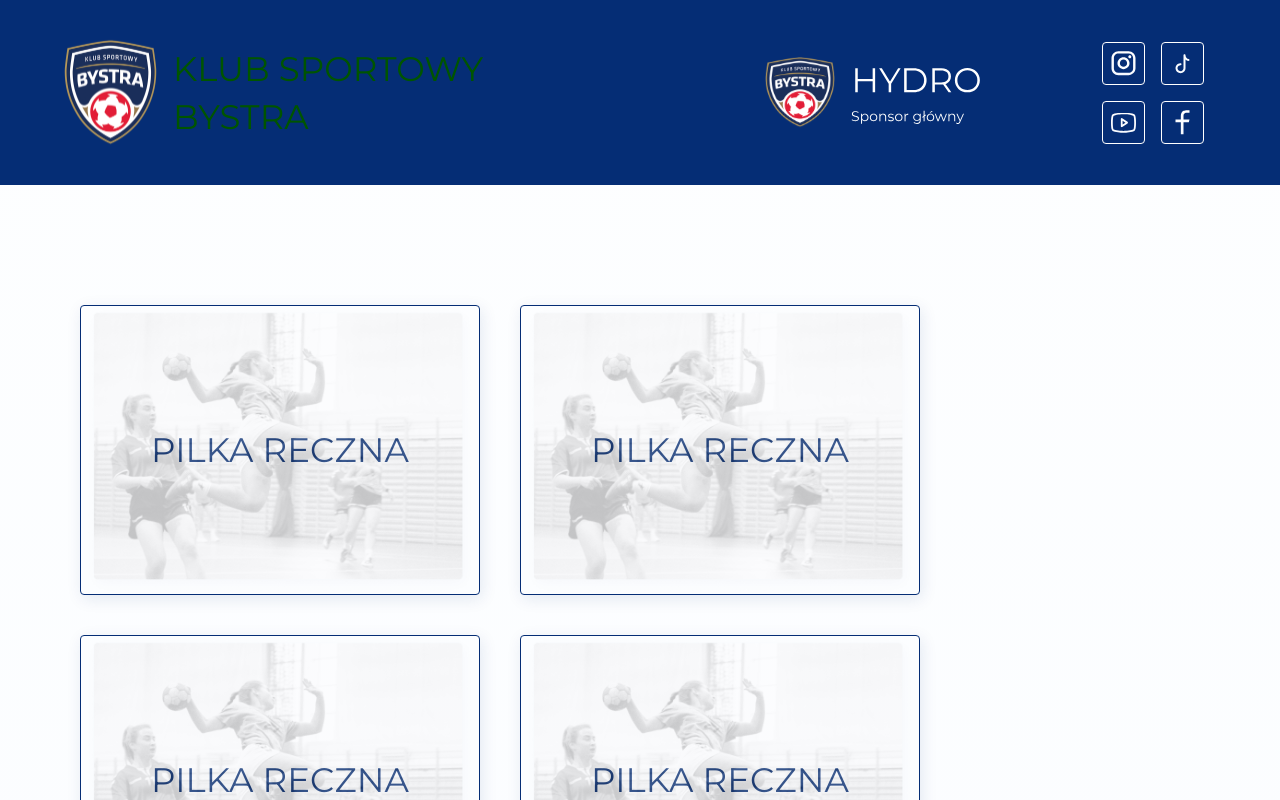
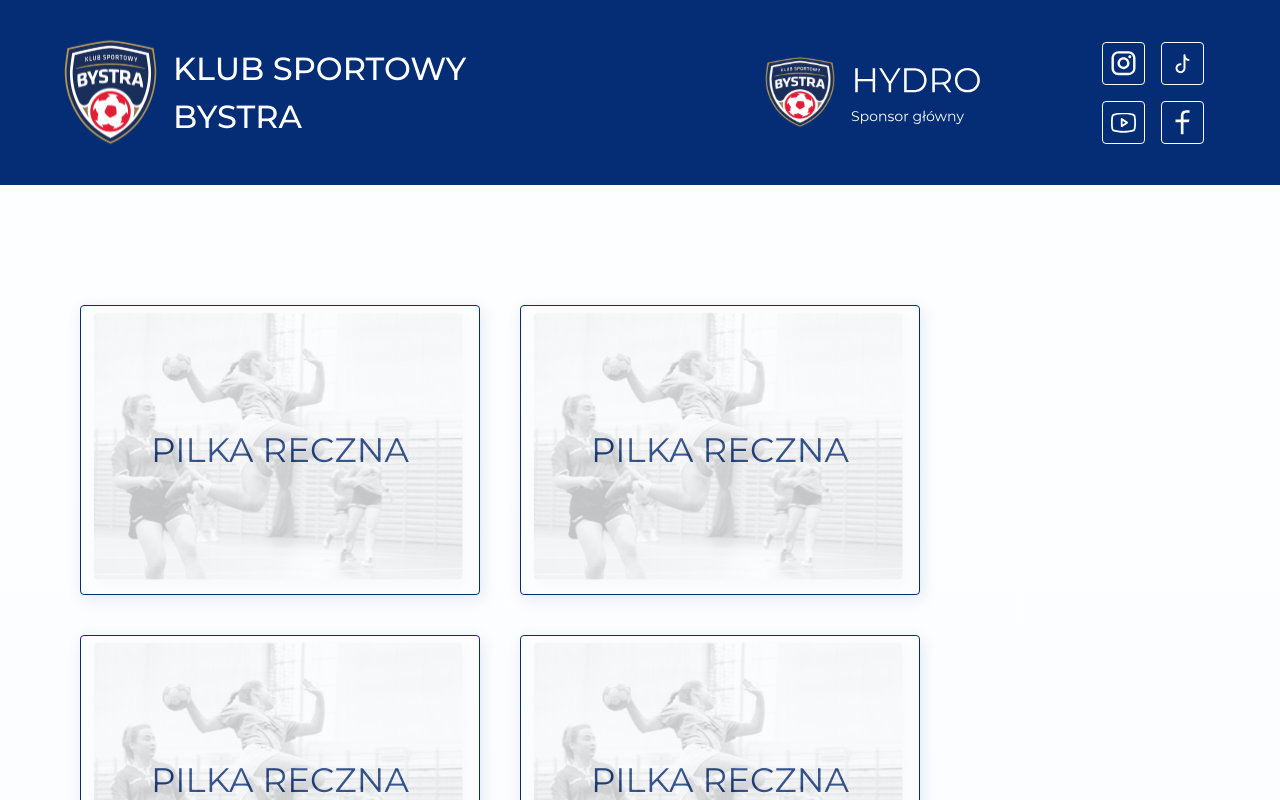
Before and after one commit to marbolba/ks-bystra, a React (Vite) app: page / in a window 1280 px wide. Shown: the top 800 px of the page. Built offline with nearby package versions, Linux system fonts and the light colour scheme.

Commit message:
Update theme

```diff
--- a/src/app/GlobalStyles/GlobalStyles.tsx
+++ b/src/app/GlobalStyles/GlobalStyles.tsx
@@ -41,8 +41,20 @@ const globalCss = css`
 
   @font-face {
     font-family: "Montserrat";
-    src: url(${MontserratMediumTtf}) format("woff2");
+    src: url(${MontserratRegularTtf}) format("truetype");
     font-weight: 500;
+  }
+
+  @font-face {
+    font-family: "Montserrat";
+    src: url(${MontserratMediumTtf}) format("truetype");
+    font-weight: 600;
+  }
+
+  @font-face {
+    font-family: "Montserrat";
+    src: url(${MontserratMediumTtf}) format("truetype");
+    font-weight: 700;
   }
 `;
 
--- a/src/components/Header/Header.styled.tsx
+++ b/src/components/Header/Header.styled.tsx
@@ -1,4 +1,3 @@
-import { Typography } from "@mui/material";
 import { styled } from "@mui/material/styles";
 
 const Header = styled("div")`
@@ -21,14 +20,6 @@ const PageTitleWrapper = styled("div")`
   flex-direction: column;
 `;
 
-const PageTitle = styled(Typography)`
-  font-size: 34px;
-  font-weight: 400;
-  line-height: 48px;
-  letter-spacing: 0.085px;
-  color: ${({ theme }) => theme.palette.text.secondary};
-`;
-
 const SocialMediasContainer = styled("div")`
   width: 130px;
 `;
@@ -37,6 +28,5 @@ export default {
   Header,
   BrandingWrapper,
   PageTitleWrapper,
-  PageTitle,
   SocialMediasContainer,
 };
--- a/src/components/Header/Header.tsx
+++ b/src/components/Header/Header.tsx
@@ -3,15 +3,23 @@ import S from "./Header.styled";
 import MainSponsor from "@/assets/images/MainSponsor";
 import { LABELS } from "@/assets/labels/labels";
 import SocialMedias from "../SocialMedias/SocialMedias";
+import { useTheme } from "@mui/material/styles";
+import { Typography } from "@mui/material";
 
 const Header = () => {
+  const theme = useTheme();
+
   return (
     <S.Header>
       <S.BrandingWrapper>
         <KsBystraLogo />
         <S.PageTitleWrapper>
-          <S.PageTitle>{LABELS.pageTitleLine1}</S.PageTitle>
-          <S.PageTitle>{LABELS.pageTitleLine2}</S.PageTitle>
+          <Typography variant="h3" color={theme.palette.common.white}>
+            {LABELS.pageTitleLine1}
+          </Typography>
+          <Typography variant="h3" color={theme.palette.common.white}>
+            {LABELS.pageTitleLine2}
+          </Typography>
         </S.PageTitleWrapper>
       </S.BrandingWrapper>
       <MainSponsor />
--- a/src/theme/index.tsx
+++ b/src/theme/index.tsx
@@ -17,20 +17,44 @@ export default function ThemeProvider({ children }: Props) {
       palette: {
         primary: {
           main: "#052D75",
+          light: "#EEF2F9",
+        },
+        secondary: {
+          main: "#B79751",
         },
         text: {
-          primary: "#000",
-          secondary: "#050",
-          disabled: "#500",
+          primary: "#031639",
+          secondary: "#A3A8B0",
+        },
+        error: {
+          main: "#EF1429",
         },
         background: {
           default: "linear-gradient(180deg, #FDFEFF 0%, #F6FAFF 100%)",
           paper: "#fff",
         },
+        grey: {
+          // 100: "#F6FAFF",
+          200: "#EEF2F9",
+          // 300: "#E3E8EF",
+          // 400: "#D6DCE2",
+          // 500: "#A3A8B0",
+          // 600: "#8E939B",
+          700: "#6E737C",
+          // 800: "#4F5359",
+          // 900: "#2F3236",
+        },
+        common: {
+          white: "#fff",
+          black: "#000",
+        },
+        action: {
+          // active: "linear-gradient(180deg, #1648A3 0%, #052D75 100%)",
+          // hover: "linear-gradient(180deg, #2B65CC 0%, #133C86 100%)",
+          selected: "#052D75",
+        },
+      },
 
-        // ...{ gradient: "linear-gradient(180deg, #1648A3 0%, #052D75 100%)" },
-        // activeBlue: "linear-gradient(180deg, #2B65CC 0%, #133C86 100%)",
-      },
       typography,
       ...componentOverrides,
     },
```
